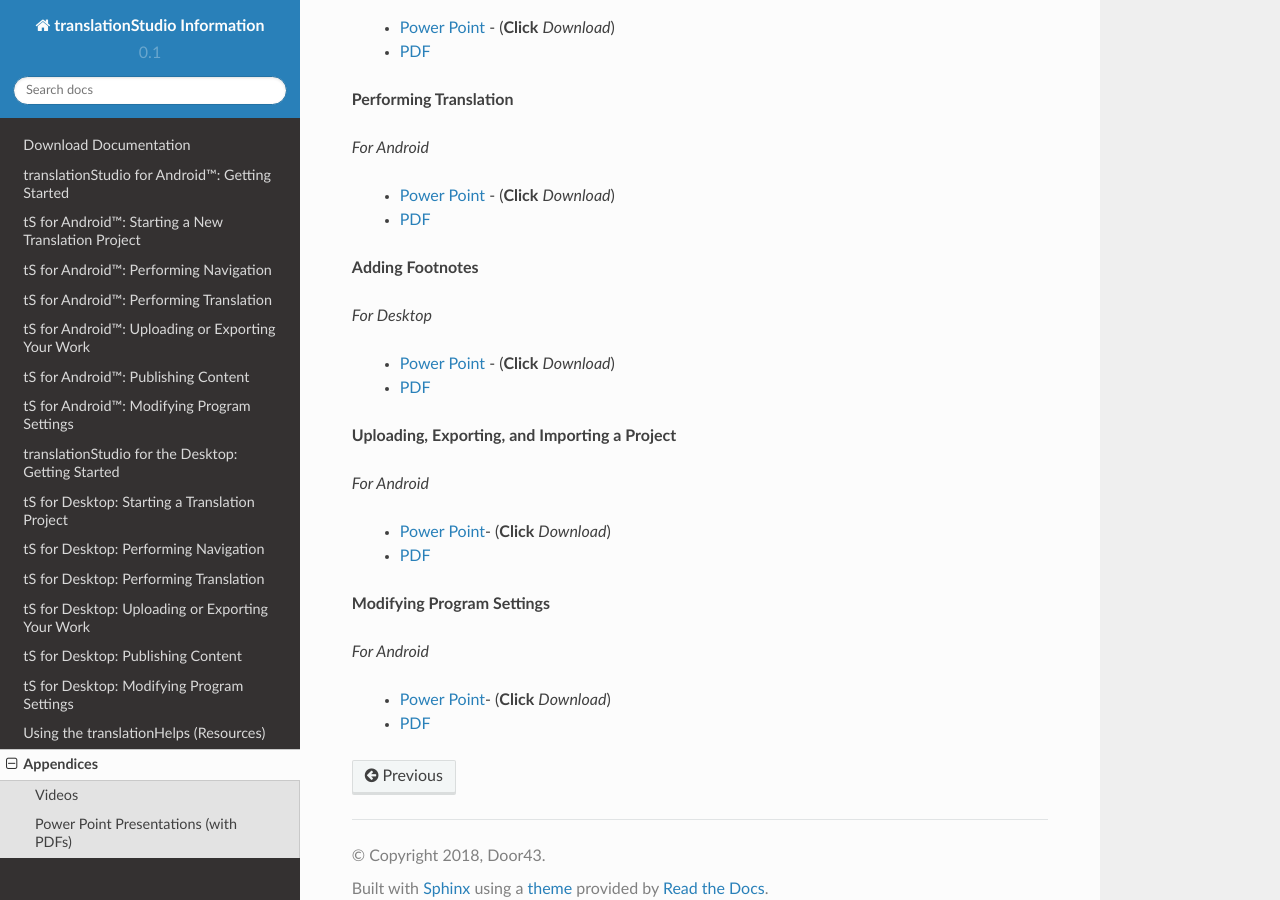
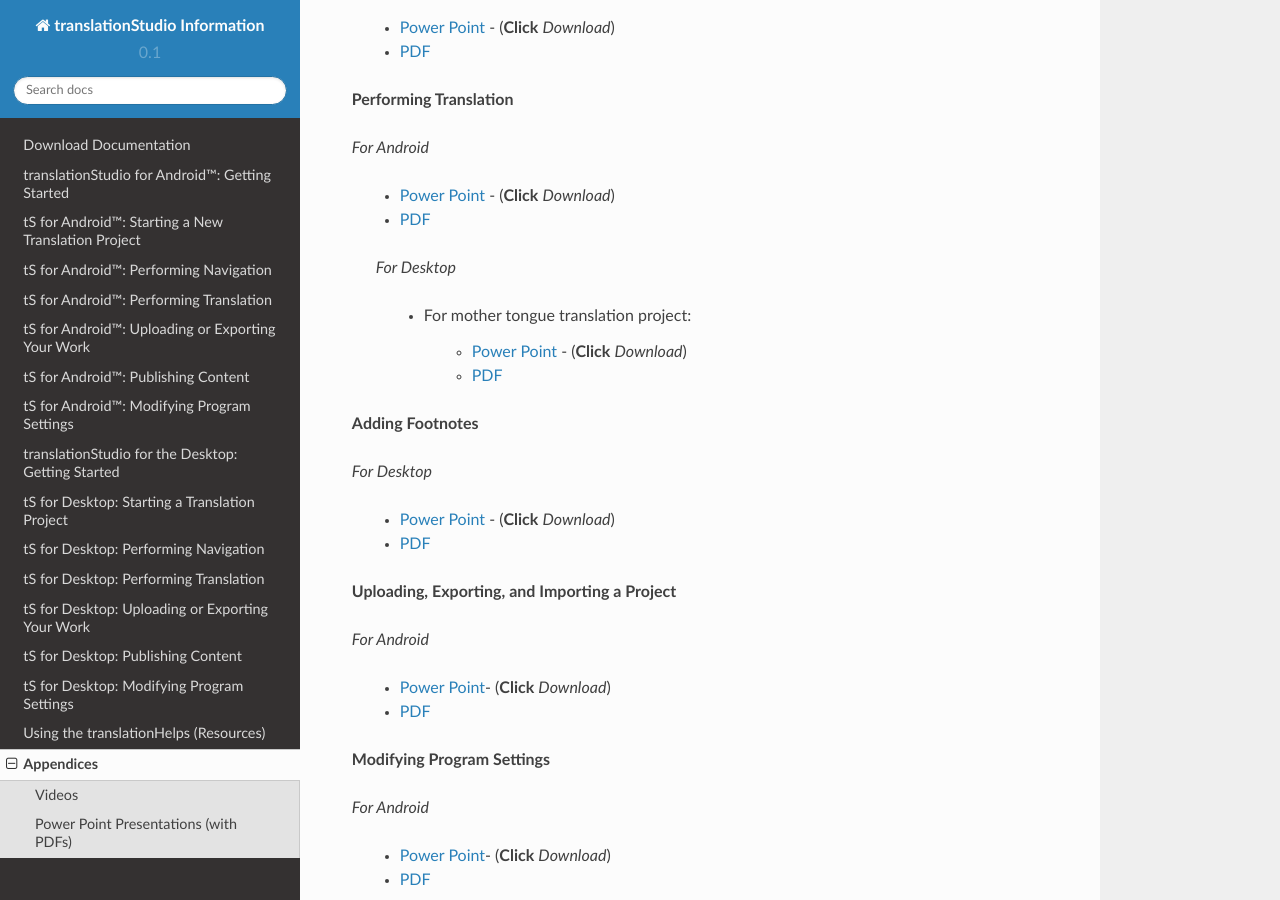
Before and after one commit to unfoldingWord-dev/translationStudio-Info, a Sphinx documentation site: the page built from docs/Appendix.rst, in a window 1280 px wide and 900 px high, scrolled down 1096 px. Built offline with Sphinx 7.4.7 and the Read the Docs theme 2.0.0, drawn with Linux system fonts in a browser that asks for light colours; pages that are not in the unit, such as notebooks, are missing from menus.

Commit message:
Update Appendix.rst

```diff
--- a/docs/Appendix.rst
+++ b/docs/Appendix.rst
@@ -72,7 +72,13 @@ Power Point Presentations (with PDFs)
  * `Power Point <https://github.com/unfoldingWord-dev/translationStudio-Info/blob/master/docs/ATranslate.pptx>`_ - (**Click** *Download*)
  * `PDF <https://github.com/unfoldingWord-dev/translationStudio-Info/blob/master/docs/ATranslate.pdf>`_
 
-.. *For Desktop*
+ *For Desktop*
+
+   * For mother tongue translation project:
+
+      * `Power Point <https://github.com/unfoldingWord-dev/translationStudio-Info/blob/master/docs/DTranslate.pptx>`_ - (**Click** *Download*)
+      * `PDF <https://github.com/unfoldingWord-dev/translationStudio-Info/blob/master/docs/DTranslate.pdf>`_
+
 
 **Adding Footnotes**
 
```
